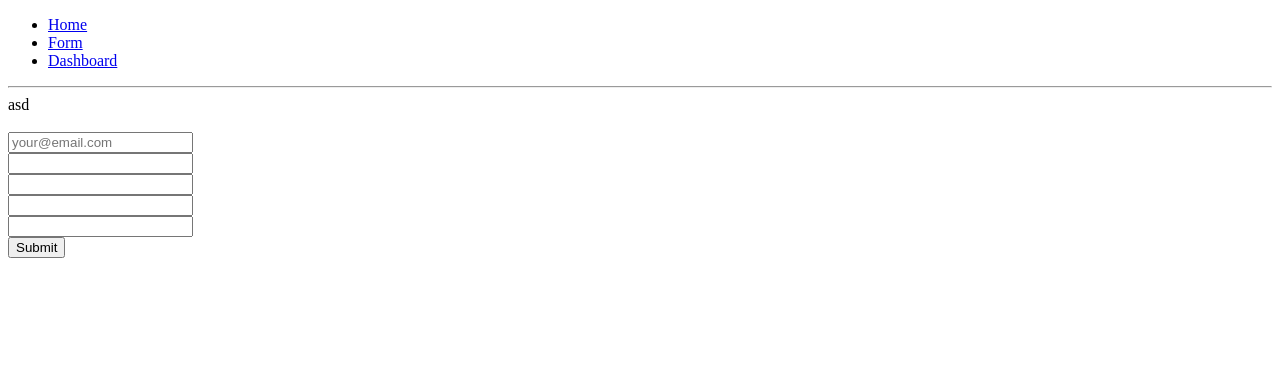
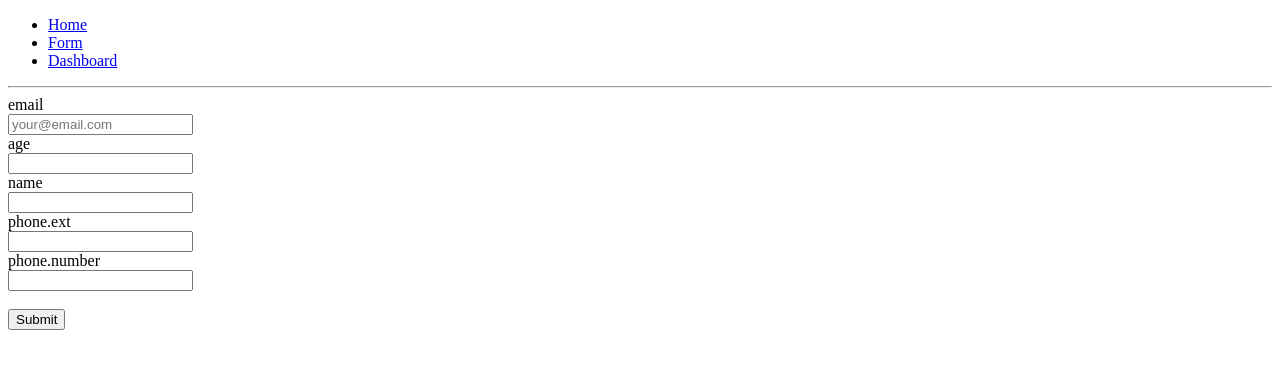
Before and after one commit to has315/AleControlTasksV2, a React (Vite) app: page /form in a window 1280 px wide. Shown: the top 368 px of the page. Built offline with nearby package versions, Linux system fonts and the light colour scheme.

Commit message:
Form Component

```diff
--- a/src/components/Form/Form.tsx
+++ b/src/components/Form/Form.tsx
@@ -1,6 +1,14 @@
-import React from 'react';
-import {FormProps} from '../../types/FormTypes'
+import React, { useState } from 'react';
+import { FormProps } from '../../types/FormTypes'
 
-export const Form: React.FC<FormProps> = ({ initialValues,className,onSubmit,children }: FormProps) => (
-    <div>{children}</div>
+export const Form: React.FC<FormProps> = ({ initialValues, className, onSubmit, children }: FormProps) => {
+
+  // onSubmit(should provide child input values) // SET INFO AT PARENT
+  console.log(initialValues)
+
+  const [userValues, setUserValues] = useState(initialValues)
+
+  return (
+    <div className={className}>{children}</div>
   );
+}
--- /dev/null
+++ b/src/components/Form/FormContext.tsx
@@ -0,0 +1,14 @@
+import React from "react";
+import { createContext } from "react";
+import { FormContextProps } from '../../types/FormTypes'
+
+export const FormContexts: React.Context<any> = createContext(null)
+
+export const FormContext: React.FC<React.ReactNode> = ({children}) => {
+
+    return (
+        <FormContexts.Provider value={null}>
+            <div>{children}</div>
+        </FormContexts.Provider>
+    );
+  }
--- a/src/components/Form/FormInput.tsx
+++ b/src/components/Form/FormInput.tsx
@@ -1,9 +1,15 @@
 import React from 'react'
 import { FormInputTypes } from '../../types/FormTypes'
-export const FormInput = ({type,name,placeHolder, required, onChange}: FormInputTypes) => {
+
+export const FormInput = ({type,name,placeHolder, onSubmit, required}: FormInputTypes) => {
+
+    const onChange = (e: React.ChangeEvent<HTMLInputElement>) => {
+
+      }
+
     return (
         <>
-            <label></label>
+            <label htmlFor={name}>{name}</label>
             <br />
             <input
             type={type}
@@ -12,6 +18,7 @@ export const FormInput = ({type,name,placeHolder, required, onChange}: FormInput
             required={required}
             onChange={onChange}
             />
+             <br />
         </>
     )
 }
--- a/src/pages/Form.jsx
+++ b/src/pages/Form.jsx
@@ -18,7 +18,10 @@
 */
 import React, { useState } from 'react';
 import { Form } from '../components/Form/Form';
-import {FormInput} from '../components/Form/FormInput'
+import { FormContext } from '../components/Form/FormContext';
+import { FormInput } from '../components/Form/FormInput';
+
+
 
 export const PageWithForm = () => {
 	// Example
@@ -33,10 +36,9 @@ export const PageWithForm = () => {
 	});
 
 	return (
-		<div>
-			asd
-
-				<Form className='asd' initialValues={userInfo} onSubmit={setUserInfo}>
+		<>
+			<FormContext>
+				<Form className='' initialValues={userInfo} onSubmit={setUserInfo}>
 					<FormInput type="email" required name="email" placeHolder="your@email.com" />
 					<FormInput type="number" name="age" />
 					<FormInput type="text" required name="name" />
@@ -44,6 +46,7 @@ export const PageWithForm = () => {
 					<FormInput type="text" name="phone.number" />
 					<FormInput type="submit" value="Submit" />
 				</Form>
-		</div>
+			</FormContext>
+		</>
 	);
 };
```
Also changed, not shown: src/types/FormTypes.tsx (+7 -2 lines), 2 other files (tests, documents, lock files or other folders).
